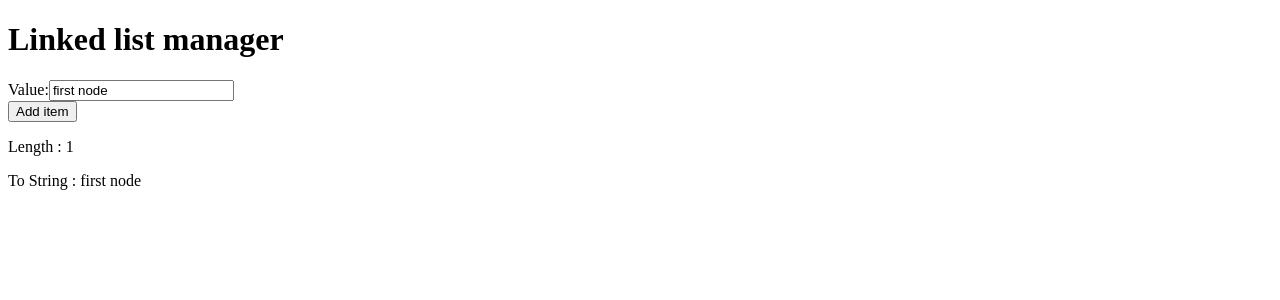
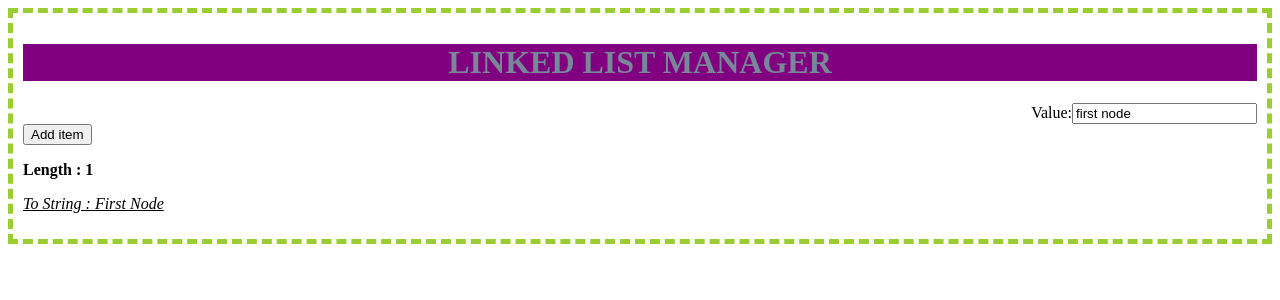
Before and after one commit to guillaume-gomez/linkedListTDD, a React app: page / in a window 1280 px wide. Shown: the top 300 px of the page. Built offline with nearby package versions, Linux system fonts and the light colour scheme.

Commit message:
Initial commit with totally beautifil style

```diff
--- a/src/components/LinkedListManager.tsx
+++ b/src/components/LinkedListManager.tsx
@@ -1,4 +1,4 @@
-import React, { useState } from 'react';
+import React, { useState } from "react";
 import {
   createLinkedList,
   append,
@@ -8,7 +8,7 @@ import {
   length,
   toMap,
   updateNode,
-  Node,
+  Node
 } from "../LinkedList";
 import { NodeLinkedList } from "./NodeLinkedList";
 
@@ -18,16 +18,15 @@ import { NodeLinkedList } from "./NodeLinkedList";
 let linkedList = createLinkedList("first node");
 
 export const LinkedListManager = () => {
-
   const [nodeArray, setNodeArray] = useState([linkedList.head]);
 
   function addItem() {
     const newNode = append(linkedList, "another node");
     // a better solution would be to use createNode...
-    setNodeArray([...nodeArray, newNode])
+    setNodeArray([...nodeArray, newNode]);
   }
 
-  function updateNodeItem(node: Node, newNode : Node, nodeIndex: number ) {
+  function updateNodeItem(node: Node, newNode: Node, nodeIndex: number) {
     // const newNodes = nodeArray.map((node, index) => {
     //   if(index === nodeIndex) {
     //     return newNode;
@@ -38,7 +37,7 @@ export const LinkedListManager = () => {
 
     // or though update linkedList
     updateNode(node, newNode.value);
-    setNodeArray(toMap(linkedList))
+    setNodeArray(toMap(linkedList));
   }
 
   function removeNode(nodeBefore: Node) {
@@ -52,29 +51,58 @@ export const LinkedListManager = () => {
   }
 
   return (
-    <div>
-      <div>
+    <div style={{ border: "5px dashed yellowgreen", padding: "10px" }}>
+      <div
+        style={{
+          textAlign: "center",
+          color: "lightslategrey",
+          backgroundColor: "purple",
+          textTransform: "uppercase"
+        }}
+      >
         <h1> Linked list manager</h1>
       </div>
-      <div>
-        {
-          nodeArray.map((node, index) =>
-            <NodeLinkedList key={index} node={node} onchangeCallback={(newNode) => updateNodeItem(node, newNode, index)} >
-              { (index > 0 && index < nodeArray.length - 1) ?
-                  <button onClick={() => { removeNode(nodeArray[index - 1]) }}>Remove</button> :
-                  null
-              }
-            </NodeLinkedList>
-          )
-        }
+      <div
+        style={{
+          display: "flex",
+          flexDirection: "row",
+          justifyContent: "flex-end"
+        }}
+      >
+        {nodeArray.map((node, index) => (
+          <NodeLinkedList
+            key={index}
+            node={node}
+            onchangeCallback={newNode => updateNodeItem(node, newNode, index)}
+          >
+            {index > 0 && index < nodeArray.length - 1 ? (
+              <button
+                onClick={() => {
+                  removeNode(nodeArray[index - 1]);
+                }}
+              >
+                Remove
+              </button>
+            ) : null}
+          </NodeLinkedList>
+        ))}
       </div>
       <div>
         <button onClick={addItem}>Add item</button>
       </div>
       <div>
-        <p> Length : { length(linkedList) } </p>
-        <p> To String : { print(linkedList) } </p>
+        <p style={{ fontWeight: "bold" }}> Length : {length(linkedList)} </p>
+        <p
+          style={{
+            textDecoration: "underline",
+            textTransform: "capitalize",
+            fontStyle: "italic"
+          }}
+        >
+          {" "}
+          To String : {print(linkedList)}{" "}
+        </p>
       </div>
     </div>
   );
-}
+};
```
Also changed, not shown: src/LinkedList.ts (+23 -24 lines), src/components/NodeLinkedList.tsx (+19 -10 lines).
